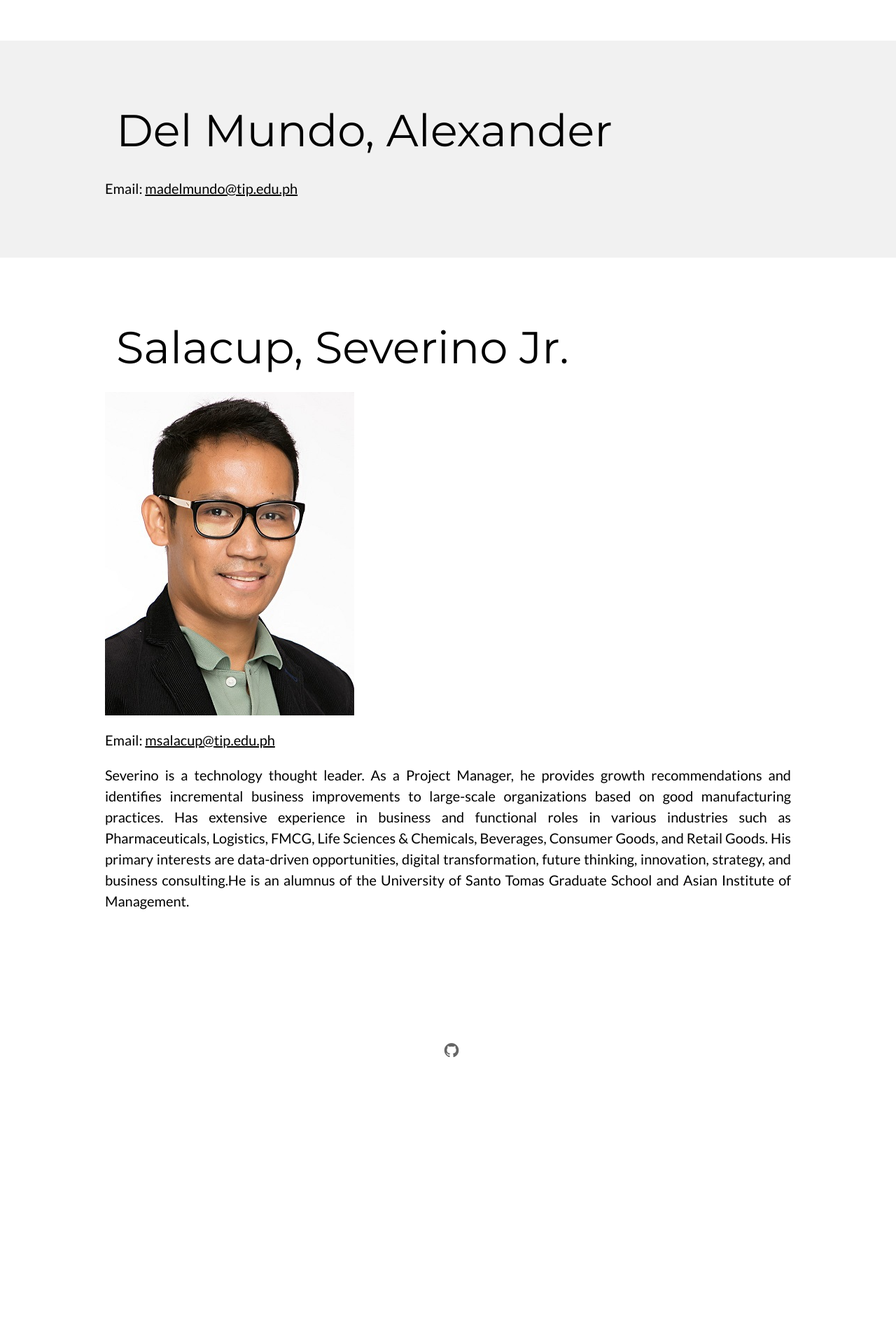
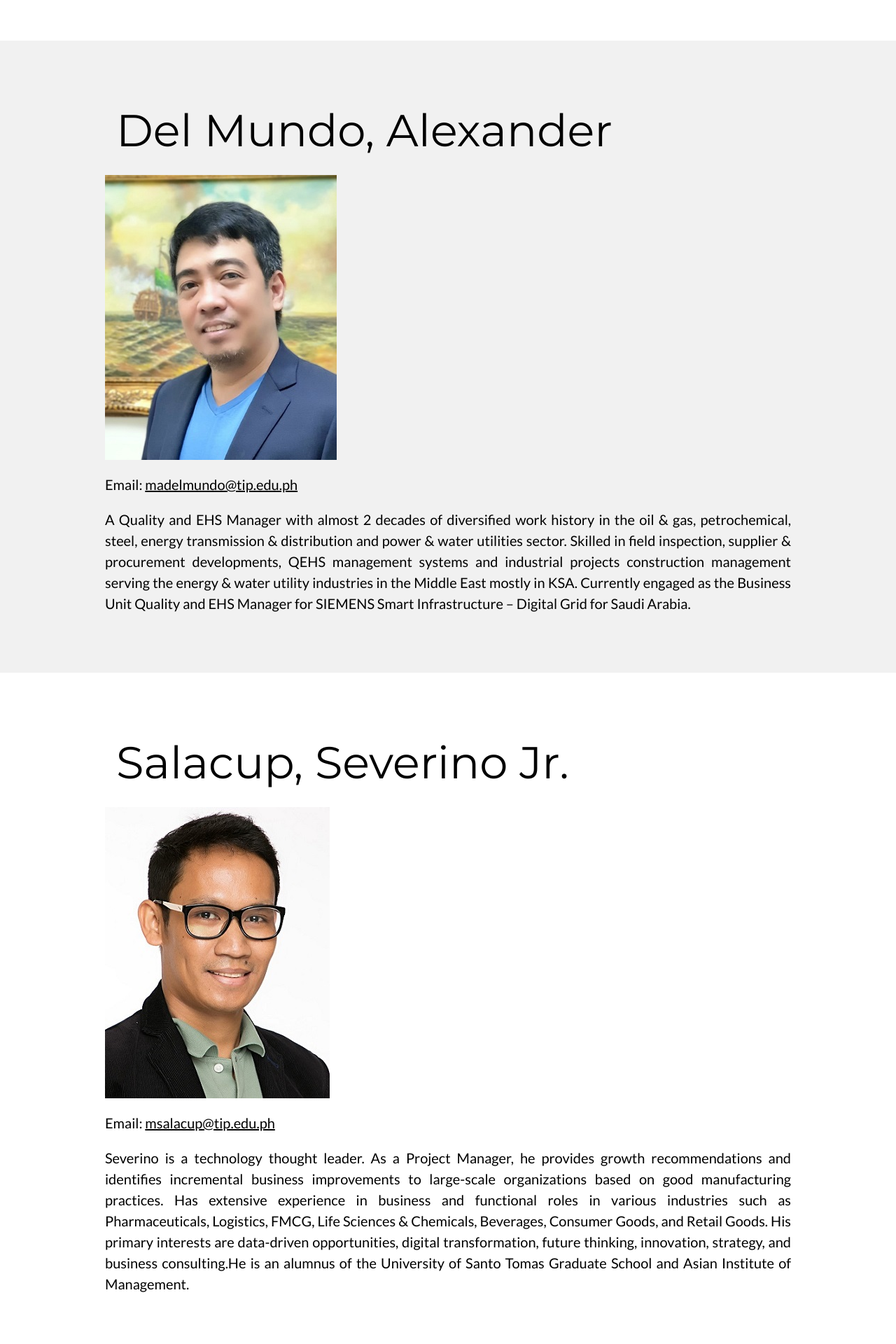
Before and after one commit to knowell41/deep_learning_project_jean, a Flask app: page /about in a window 1280 px wide. Shown: the part 2010-3930 px from the top of the page at 70% size. Before the commit the page ends 3521 px from the top, so only its background shows below. Run offline with Flask 2, Linux system fonts and the light colour scheme.

Commit message:
Alex's entry

```diff
--- a/app/templates/about.html
+++ b/app/templates/about.html
@@ -42,7 +42,17 @@
     <h1 class="w3-margin w3-jumbo">Del Mundo, Alexander</h1>
   </div>
   <div class="w3-content">
+    <img src= {{ url_for('static', filename='about/alex.jpg') }} >
     <p style="font-size:20px">Email: <a href="mailto:madelmundo@tip.edu.ph">madelmundo@tip.edu.ph</a></p>
+  </div>
+  <div class="w3-content">
+    <p style="font-size:20px; text-align:justify">
+      A Quality and EHS Manager with almost 2 decades of diversified work history in the oil & gas, petrochemical, steel,
+      energy transmission & distribution and power & water utilities sector. Skilled in field inspection, supplier & procurement
+      developments, QEHS management systems and industrial projects construction management serving the energy & water utility
+      industries in the Middle East mostly in KSA.  Currently engaged as the Business Unit Quality and EHS Manager for SIEMENS
+      Smart Infrastructure – Digital Grid for Saudi Arabia.
+    </p>
   </div>
 </div>
 
```
Also changed, not shown: app/static/about/alex.jpg (added), app/static/about/neo.jpg.
